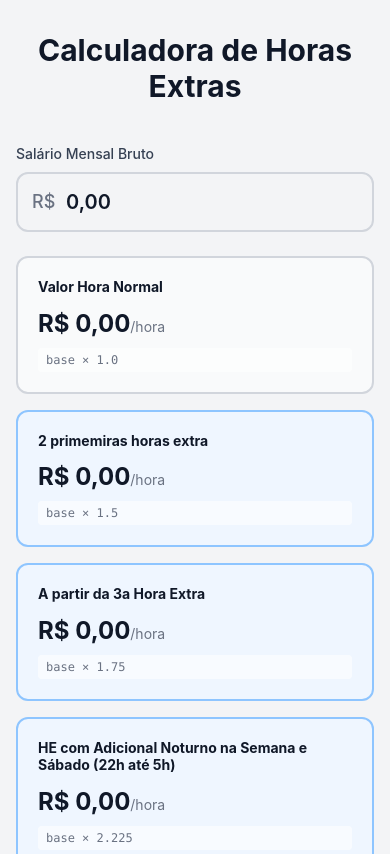
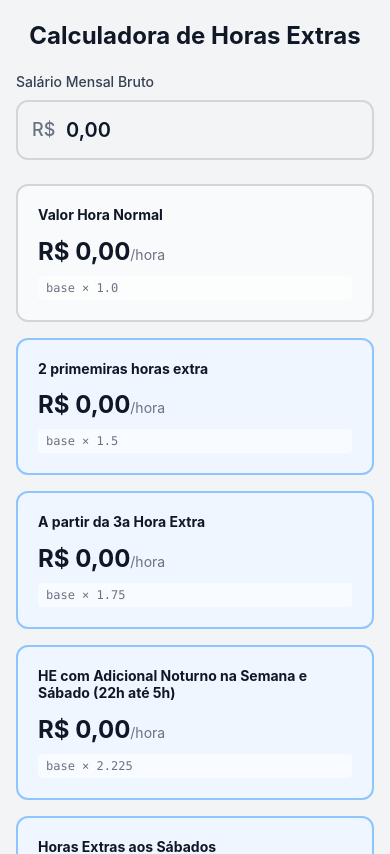
Before and after one commit to paulograbin/horasExtras, a React (Vite) app: page / in a window 390 px wide. Shown: the top 854 px of the page. Built offline with nearby package versions, Linux system fonts and the light colour scheme.

Commit message:
Reduced padding & font size on small screens (py-5 sm:py-8, text-2xl sm:text-3xl).

```diff
--- a/src/components/Header.tsx
+++ b/src/components/Header.tsx
@@ -1,7 +1,7 @@
 export function Header() {
   return (
-    <header className="text-center py-8 px-4">
-      <h1 className="text-3xl md:text-4xl font-bold text-gray-900 mb-2">
+    <header className="text-center py-5 sm:py-8 px-4">
+      <h1 className="text-2xl sm:text-3xl md:text-4xl font-bold text-gray-900">
         Calculadora de Horas Extras
       </h1>
     </header>
```
